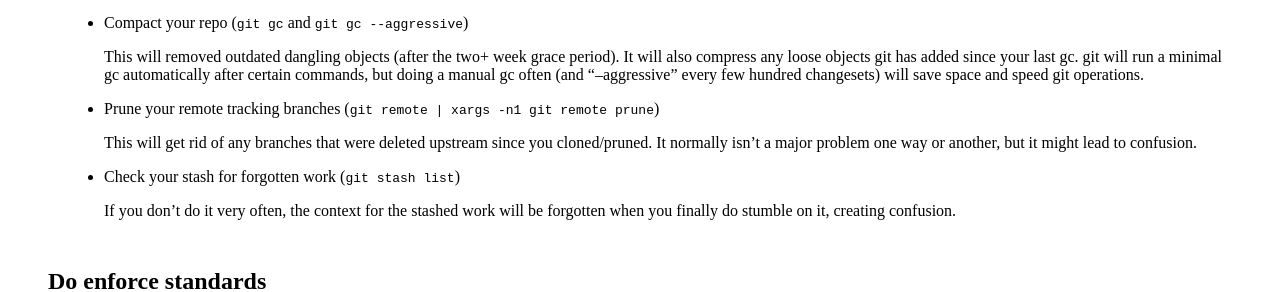
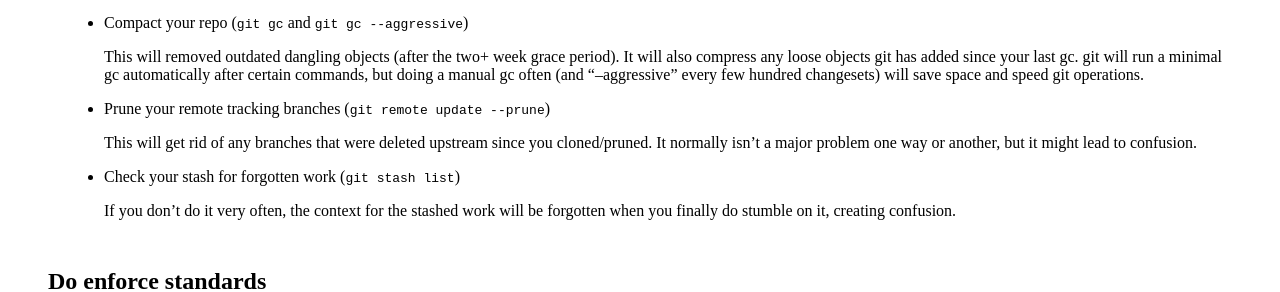
Before and after one commit to SethRobertson/GitBestPractices, a Jekyll site: the page built from index.md, in a window 1280 px wide and 900 px high, scrolled down 7652 px. Shown: the part 157-449 px from the top of the window. Built offline with Jekyll 4.4.1, drawn with Linux system fonts in a browser that asks for light colours; Markdown is read by kramdown in place of the engine named in the settings.

Commit message:
Use git remote update --prune to prune remote tracking branches
nuff said

```diff
--- a/index.md
+++ b/index.md
@@ -732,7 +732,7 @@ as your user repositories.
     "--aggressive" every few hundred changesets) will save space and
     speed git operations.
 
-* Prune your remote tracking branches (`git remote | xargs -n1 git remote prune`)
+* Prune your remote tracking branches (`git remote update --prune`)
 
     This will get rid of any branches that were deleted upstream
     since you cloned/pruned.  It normally isn't a major problem one
```
